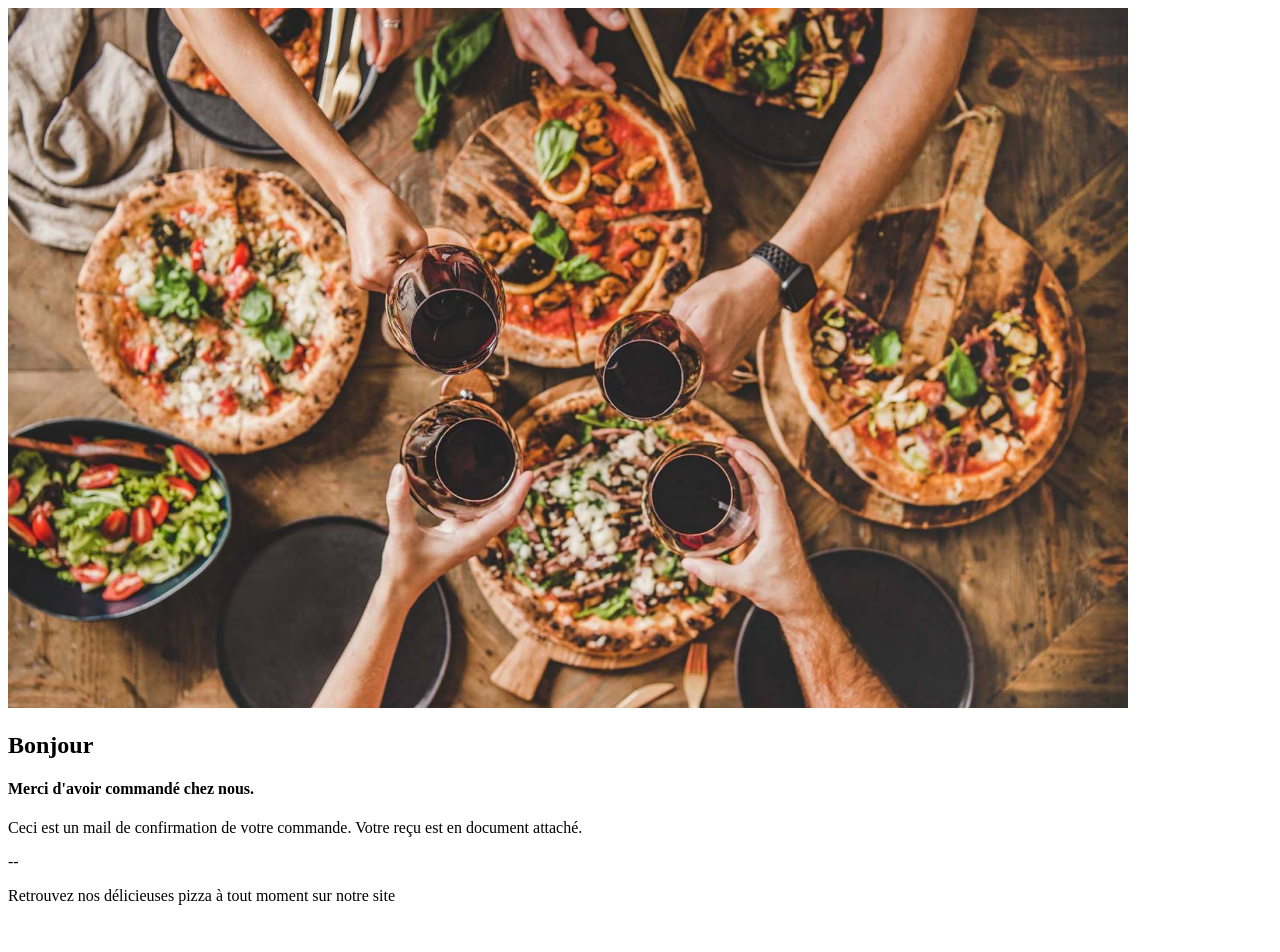
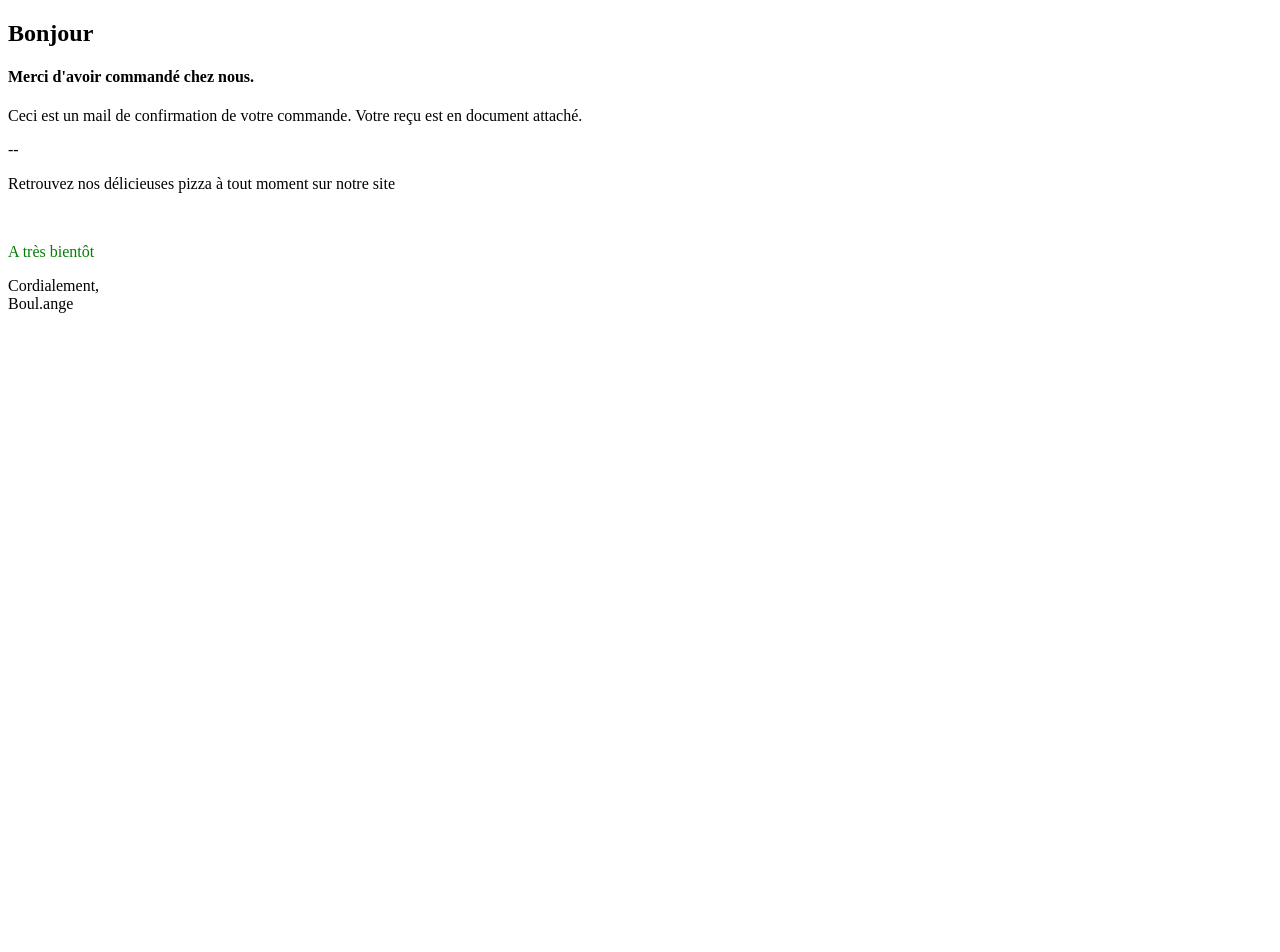
Before and after one commit to makan-dianka/pizzeria, a Django app: template pizzeria/templates/pizzeria/email.html in a window 1280 px wide. Shown: the top 952 px of the page. After the commit the page ends 313 px from the top, so only its background shows below. Run offline with Django 4.2, Linux system fonts and the light colour scheme; the template is opened without the code that fills it, so the values that code supplies are empty; parts of the project's set-up code (start-up, migrations or seed data) failed here and were passed over.

Commit message:
debug email to send with attach

```diff
--- a/pizzeria/templates/pizzeria/email.html
+++ b/pizzeria/templates/pizzeria/email.html
@@ -10,15 +10,7 @@
 </head>
 <body>
     <header>
-        <header>
-            <div id="carouselExampleSlidesOnly" class="carousel slide" data-ride="carousel" data-bs-interval="3000">
-                <div class="carousel-inner">
-                    <div class="carousel-item active">
-                        <img class="d-block w-100 pizza-header-photo" src="{% static 'img/page_pizza.jpg' %}" height="700" alt="Sourire de nos personnel">
-                    </div>
-                </div>
-            </div>
-        </header>
+
     </header>
 
     <main>
--- a/pizzeria/views/paiement.py
+++ b/pizzeria/views/paiement.py
@@ -49,7 +49,7 @@ def paiement(request):
 
             func.qrcode(request, token)
             func.genpdf(request, token)
-            # func.sendmail(request, name, email)
+            func.sendmail(request, name, email, token)
 
             ids = [product['id'] for product in request.session['selection']]
             check = []
```
Also changed, not shown: pizzeria/views/func.py (+6 -5 lines), static/qrcode/qrcode.png.
